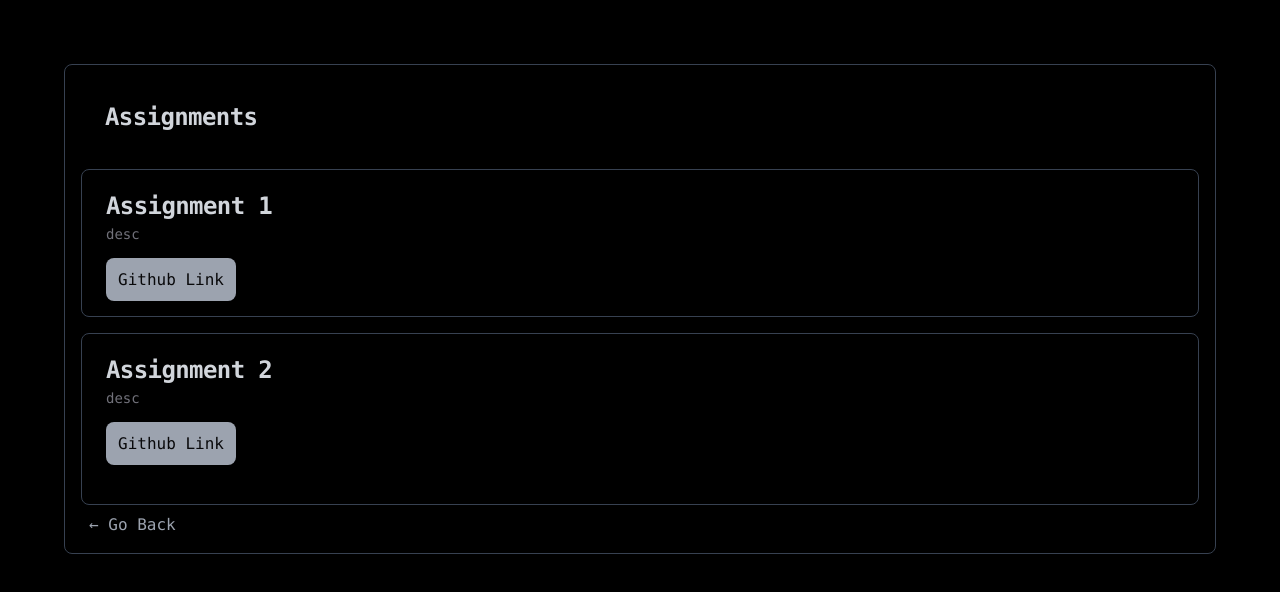
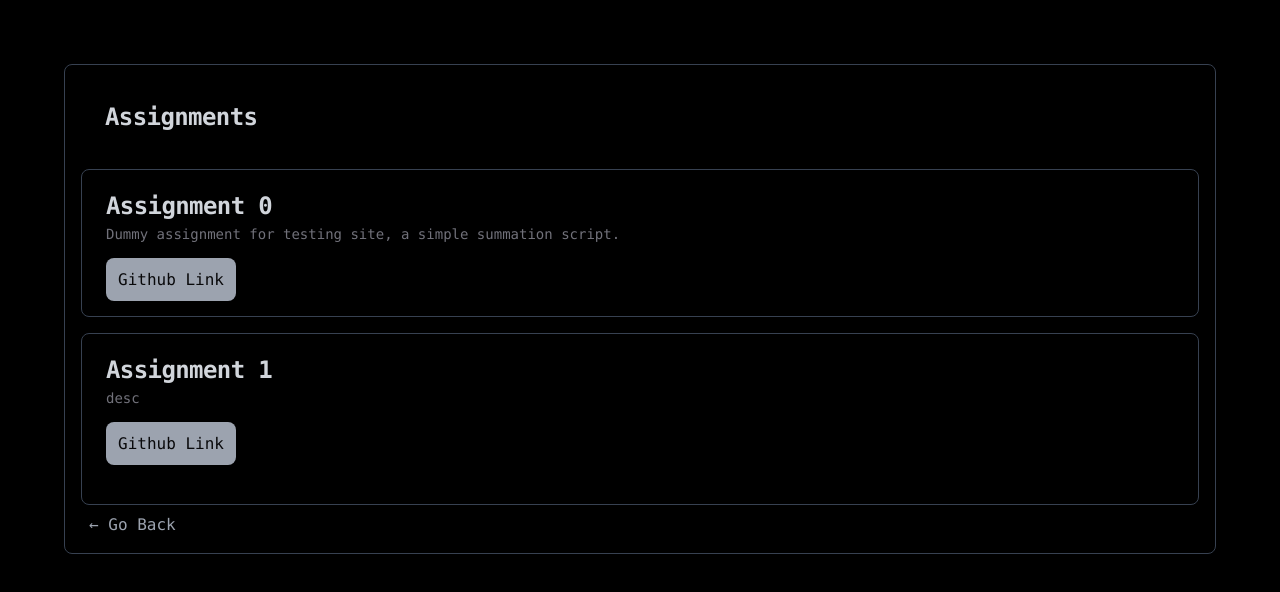
Before and after one commit to isaadev/isaadev.github.io, a Next.js app: page /assignments in a window 1280 px wide. Shown: the top 592 px of the page. Built offline with nearby package versions, Linux system fonts and the light colour scheme.

Commit message:
dummy assignment added

```diff
--- a/app/assignments/page.tsx
+++ b/app/assignments/page.tsx
@@ -21,18 +21,18 @@ export default function Assignments() {
                         <div className="items-center mb-2">
                             <Card className="border-gray-700 bg-black my-4">
                                 <CardHeader>
-                                    <CardTitle className="text-gray-300">Assignment 1</CardTitle>
-                                    <CardDescription>desc</CardDescription>
+                                    <CardTitle className="text-gray-300">Assignment 0</CardTitle>
+                                    <CardDescription>Dummy assignment for testing site, a simple summation script.</CardDescription>
                                 </CardHeader>
                                 <CardContent>
-                                    <a href="#" className="p-3 bg-gray-400 rounded-lg">Github Link</a>
+                                    <a href="https://github.com/isaadev/isaa-assignment-0" className="p-3 bg-gray-400 rounded-lg">Github Link</a>
                                 </CardContent>
 
                                 </Card>
 
                                 <Card className="border-gray-700 bg-black">
                                 <CardHeader>
-                                    <CardTitle className="text-gray-300">Assignment 2</CardTitle>
+                                    <CardTitle className="text-gray-300">Assignment 1</CardTitle>
                                     <CardDescription>desc</CardDescription>
                                 </CardHeader>
                                 <CardContent>
```
